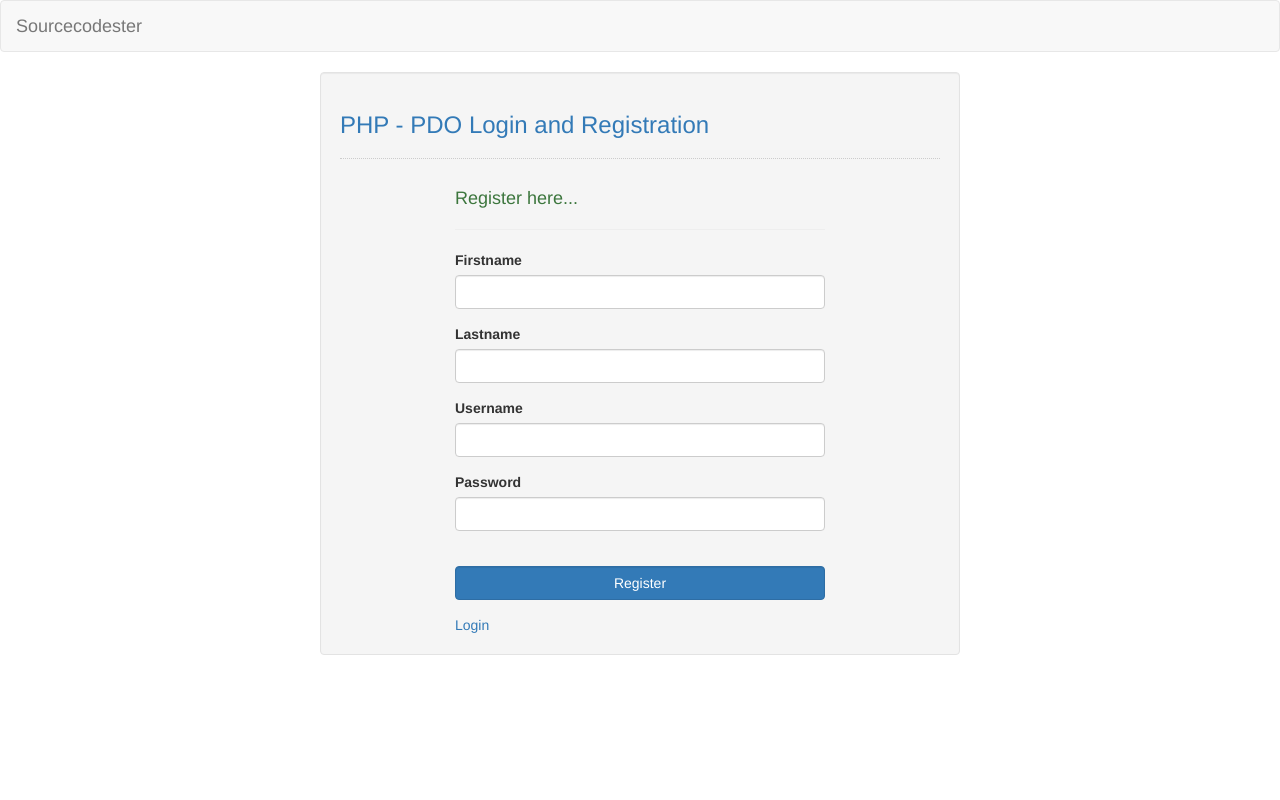
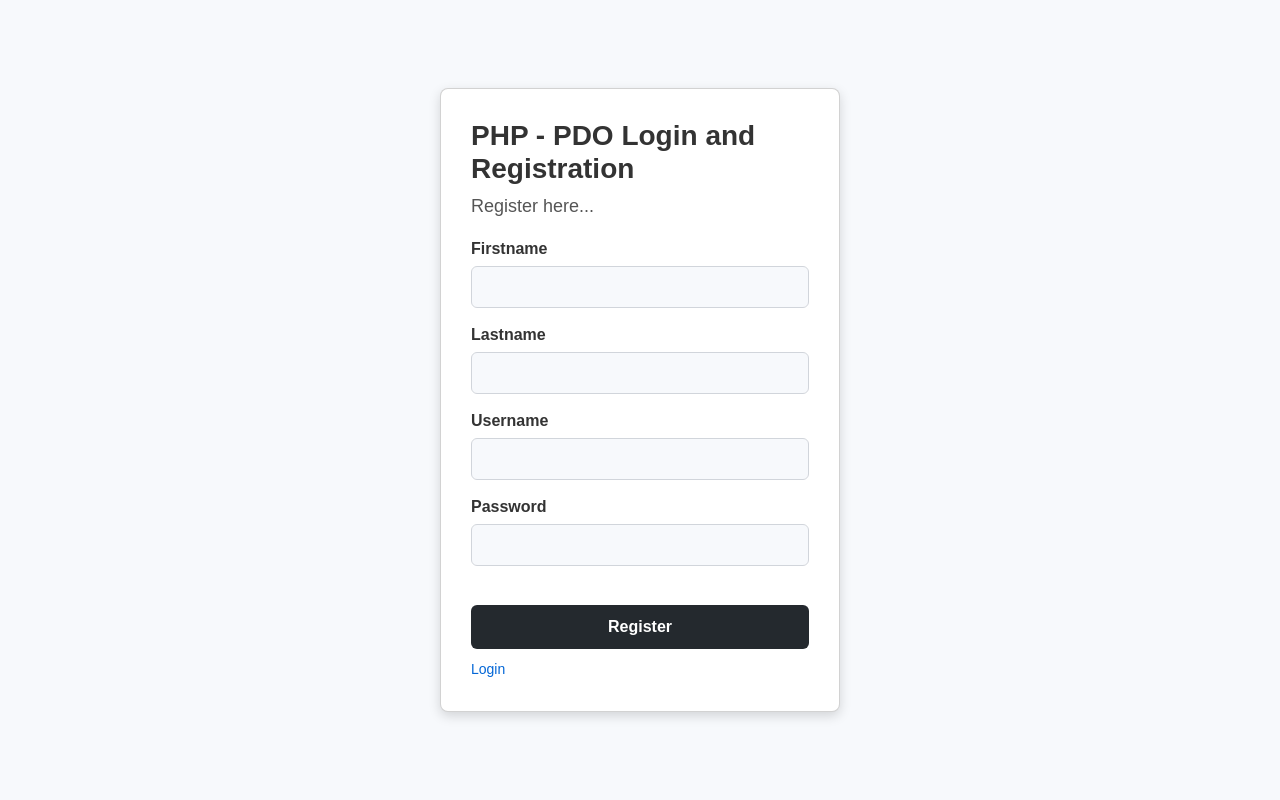
Before and after one commit to Danmark12/DBIT30A-midterm, a PHP site: page /login/register.php in a window 1280 px wide. Run offline with PHP 8.4, Linux system fonts and the light colour scheme; some libraries are stand-ins or nearby versions.

Commit message:
change and add design

```diff
--- a/css/style.css
+++ b/css/style.css
@@ -10,7 +10,7 @@ body {
     justify-content: center;
     align-items: center;
     min-height: 100vh;
-    background-color: #f4f4f4;
+    background-color: #160505;
 }
 
 .card-container {
--- a/login/register.php
+++ b/login/register.php
@@ -3,45 +3,116 @@
 <head>
     <link rel="stylesheet" type="text/css" href="css/bootstrap.css"/>
     <meta charset="UTF-8" name="viewport" content="width=device-width, initial-scale=1"/>
+    <style>
+        /* Center the card on the page */
+        body, html {
+            display: flex;
+            justify-content: center;
+            align-items: center;
+            height: 100%;
+            margin: 0;
+            background-color: #f7f9fc;
+            font-family: Arial, sans-serif;
+        }
+
+        /* Card styling */
+        .card {
+            width: 100%;
+            max-width: 400px;
+            padding: 30px;
+            background-color: #ffffff;
+            box-shadow: 0 4px 12px rgba(0, 0, 0, 0.15);
+            border-radius: 8px;
+            text-align: left;
+        }
+
+        .card h3 {
+            color: #333333;
+            margin-bottom: 10px;
+            font-weight: bold;
+        }
+
+        .card h4 {
+            color: #555555;
+            font-size: 18px;
+            margin-bottom: 20px;
+            font-weight: normal;
+        }
+
+        .form-group label {
+            color: #333333;
+            font-weight: bold;
+        }
+
+        .form-control {
+            border: 1px solid #d1d5db;
+            background-color: #f7f9fc;
+            color: #333333;
+            font-size: 16px;
+            padding: 8px;
+            margin-top: 5px;
+            margin-bottom: 15px;
+        }
+
+        /* Button design inspired by GitHub */
+        .btn-dark {
+            background-color: #24292e;
+            color: #ffffff;
+            padding: 10px;
+            border: none;
+            border-radius: 6px;
+            width: 100%;
+            font-size: 16px;
+            cursor: pointer;
+            transition: background-color 0.3s ease;
+            font-weight: bold;
+        }
+
+        .btn-dark:hover {
+            background-color: #3a3d42;
+        }
+
+        /* Link styling */
+        .card a {
+            color: #0366d6;
+            text-decoration: none;
+            font-size: 14px;
+            display: inline-block;
+            margin-top: 10px;
+        }
+
+        .card a:hover {
+            text-decoration: underline;
+        }
+    </style>
 </head>
 <body>
-        <nav class="navbar navbar-default">
-                <div class="container-fluid">
-                        <a class="navbar-brand" href="https://sourcecodester.com">Sourcecodester</a>
-                </div>
-        </nav>
-        <div class="col-md-3"></div>
-        <div class="col-md-6 well">
-                <h3 class="text-primary">PHP - PDO Login and Registration</h3>
-                <hr style="border-top:1px dotted #ccc;"/>
-                <div class="col-md-2"></div>
-                <div class="col-md-8">
+    <div class="card">
+        <h3>PHP - PDO Login and Registration</h3>
+        <h4>Register here...</h4>
         <form action="register_query.php" method="POST">
-                                <h4 class="text-success">Register here...</h4>
-                                <hr style="border-top:1px groovy #000;">
             <div class="form-group">
                 <label>Firstname</label>
-                                        <input type="text" class="form-control" name="firstname" />
+                <input type="text" class="form-control" name="firstname" required />
             </div>
             <div class="form-group">
                 <label>Lastname</label>
-                                        <input type="text" class="form-control" name="lastname" />
+                <input type="text" class="form-control" name="lastname" required />
             </div>
             <div class="form-group">
                 <label>Username</label>
-                                        <input type="text" class="form-control" name="username" />
+                <input type="text" class="form-control" name="username" required />
             </div>
             <div class="form-group">
                 <label>Password</label>
-                                        <input type="password" class="form-control" name="password" />
+                <input type="password" class="form-control" name="password" required />
             </div>
             <br />
             <div class="form-group">
-                                        <button class="btn btn-primary form-control" name="register">Register</button>
+                <button class="btn-dark" name="register">Register</button>
             </div>
             <a href="../index.php">Login</a>
         </form>
     </div>
-        </div>
 </body>
 </html>
```
Also changed, not shown: login/home.php (+30 -9 lines). Lines whose indentation alone changed are shown as unchanged.
